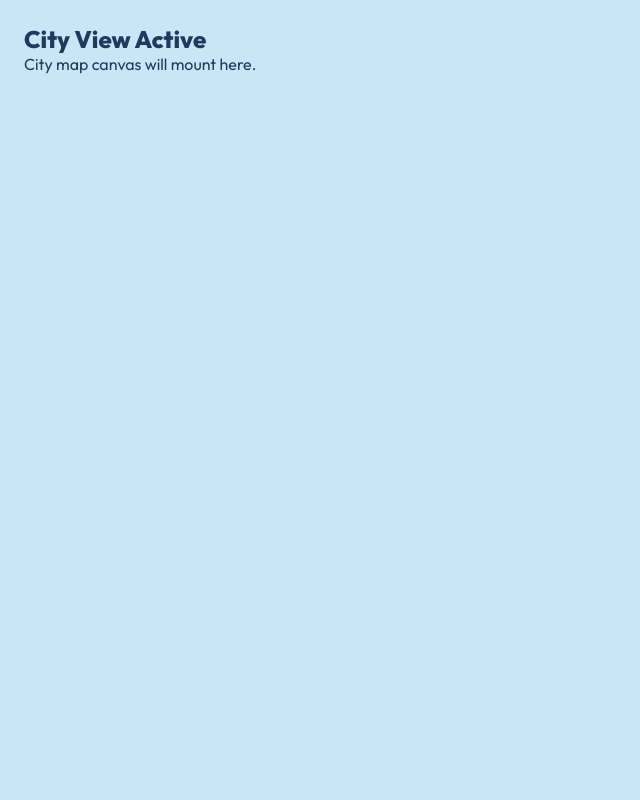
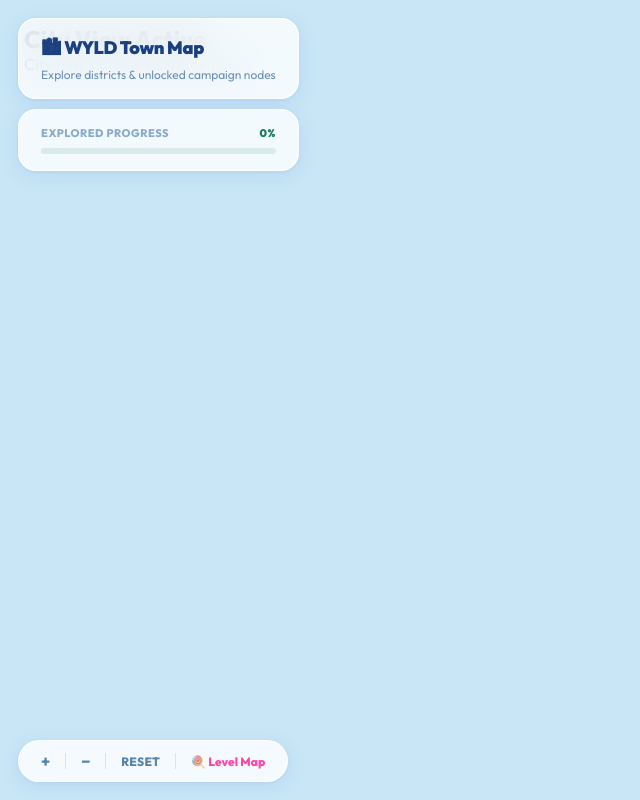
Before and after one commit to DurgeshSawantWYLD/wyld_town_phaser, a React (Vite) app: page / in a window 1280 px wide. Both pictures are taken after a click on the button "Enter WYLD Town". Shown: the whole page, without its empty margins (0-640 px from the left). Built offline with nearby package versions, Linux system fonts and the light colour scheme.

Commit message:
feat(US-07): HUD Component with zoom and view toggle

```diff
--- a/src/app/App.jsx
+++ b/src/app/App.jsx
@@ -1,5 +1,6 @@
 import { useCityStore } from '@/features/city';
 import TitleOverlay from '@/shared/components/TitleOverlay';
+import HUD from '@/shared/components/HUD';
 
 /**
  * App.jsx — Root React application shell.
@@ -12,7 +13,8 @@ export default function App() {
 
   return (
     <>
-      {isIntroActive && <TitleOverlay />}
+      {isIntroActive ? <TitleOverlay /> : <HUD />}
+
 
       <div
         id="city-container"
--- /dev/null
+++ b/src/shared/components/HUD.jsx
@@ -0,0 +1,106 @@
+import React, { useRef } from 'react';
+import { useCityStore } from '@/features/city';
+import { useJourneyStore } from '@/features/journey';
+import gsap from 'gsap';
+import { useGSAP } from '@gsap/react';
+
+/**
+ * HUD Component
+ * Displays exploration progress and provides controls for camera zoom/reset and view switching.
+ * Automatically fades in when mounted (after intro finishes).
+ */
+const HUD = React.memo(() => {
+  const currentView = useCityStore((s) => s.currentView);
+  const setView = useCityStore((s) => s.setView);
+  const zoomTarget = useCityStore((s) => s.zoomTarget);
+  const setZoom = useCityStore((s) => s.setZoom);
+  const panCamera = useCityStore((s) => s.panCamera);
+
+  const totalTasks = useJourneyStore((s) => s.tasks.length);
+  const completedTasks = useJourneyStore((s) => s.completedTaskIds.length);
+
+  const hudRef = useRef(null);
+  const controlsRef = useRef(null);
+
+  // Animate HUD and controls in on mount
+  useGSAP(() => {
+    gsap.to(hudRef.current, {
+      opacity: 1,
+      duration: 0.5,
+      ease: 'power2.out',
+    });
+    gsap.to(controlsRef.current, {
+      opacity: 1,
+      duration: 0.5,
+      ease: 'power2.out',
+    });
+  }, []);
+
+  const handleZoomIn = () => {
+    setZoom(Math.min(3.0, zoomTarget + 0.25));
+  };
+
+  const handleZoomOut = () => {
+    setZoom(Math.max(0.5, zoomTarget - 0.25));
+  };
+
+  const handleZoomReset = () => {
+    setZoom(1.0);
+    panCamera(0, 0, 0);
+  };
+
+  const handleToggleView = () => {
+    setView(currentView === 'city' ? 'level' : 'city');
+  };
+
+  const progressPct = totalTasks > 0 ? Math.round((completedTasks / totalTasks) * 100) : 0;
+
+  return (
+    <>
+      {/* Top-Left Progress & Info HUD */}
+      <div id="hud" ref={hudRef}>
+        <div className="hud-card">
+          <h1>🏙 WYLD Town Map</h1>
+          <p>Explore districts & unlocked campaign nodes</p>
+        </div>
+        <div className="hud-card">
+          <div className="progress-label">
+            <span>Explored Progress</span>
+            <span id="prog-pct">{progressPct}%</span>
+          </div>
+          <div className="progress-track">
+            <div id="prog-fill" style={{ width: `${progressPct}%` }} />
+          </div>
+        </div>
+      </div>
+
+      {/* Bottom-Left Controls HUD */}
+      <div id="controls" ref={controlsRef}>
+        <button onClick={handleZoomIn} aria-label="Zoom In">+</button>
+        <div className="sep" />
+        <button onClick={handleZoomOut} aria-label="Zoom Out">−</button>
+        <div className="sep" />
+        <button
+          onClick={handleZoomReset}
+          style={{ fontSize: '12px', fontWeight: 800, letterSpacing: '.3px' }}
+          aria-label="Reset Camera"
+        >
+          RESET
+        </button>
+        <div className="sep" />
+        <button
+          id="btn-toggle-view"
+          onClick={handleToggleView}
+          style={{ fontSize: '12px', fontWeight: 800, color: '#ff44aa' }}
+          aria-label="Toggle View"
+        >
+          {currentView === 'city' ? '🍭 Level Map' : '🏙 City Map'}
+        </button>
+      </div>
+    </>
+  );
+});
+
+HUD.displayName = 'HUD';
+
+export default HUD;
```
Also changed, not shown: .agents/TASK_TRACKER.md.
